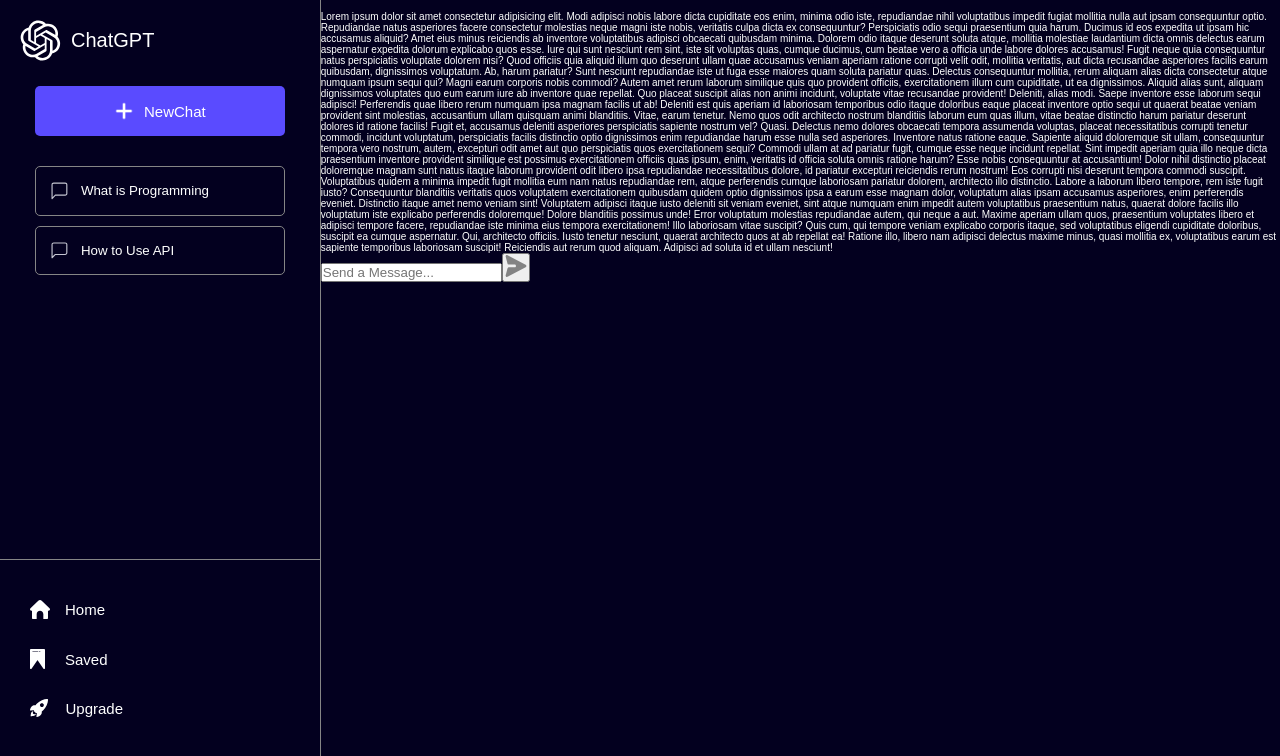
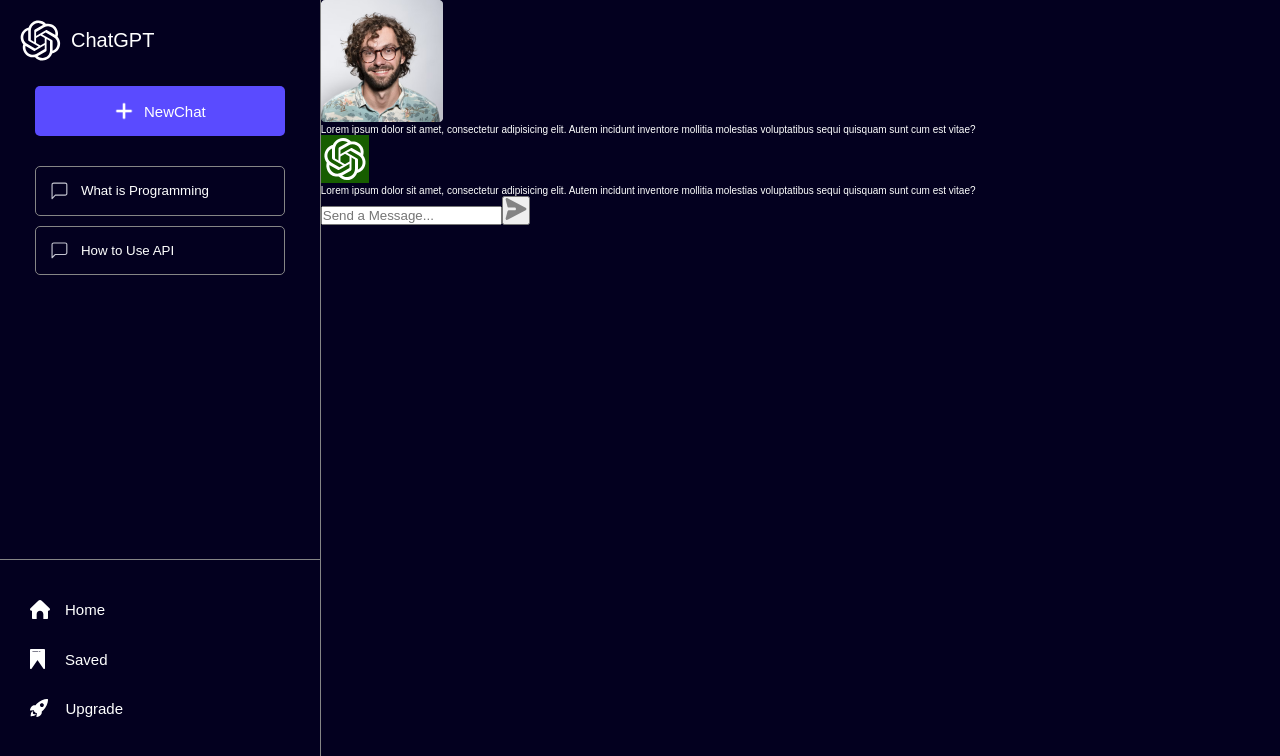
Before and after one commit to Sreejesh06/ChatBot, a React (Create React App) app in the folder chatbot/: page / in a window 1280 px wide. Shown: the top 756 px of the page. Built offline with nearby package versions, Linux system fonts and the light colour scheme; a web font is replaced by a local one.

Commit message:
refactor: Add user and GPT logo images to chat component for improved visual representation

```diff
--- a/chatbot/src/App.jsx
+++ b/chatbot/src/App.jsx
@@ -6,6 +6,8 @@
 import savedicon from "./assets/bookmark.svg";
 import upgradeicon from "./assets/rocket.svg";
 import sendbtn from "./assets/send.svg";
+import usericon from "./assets/user-icon.png";
+import gptImgLogo from "./assets/chatgptLogo.svg";
 function App() {
   return (
     <div className="App">
@@ -51,28 +53,12 @@
         <div className="chats">
 
           <div className="chat">
-            <img src="" alt="" />
-            <p className="txt">Lorem ipsum dolor sit amet consectetur adipisicing elit. Modi adipisci nobis labore dicta cupiditate eos enim, minima odio iste, repudiandae nihil voluptatibus impedit fugiat mollitia nulla aut ipsam consequuntur optio.
-            Repudiandae natus asperiores facere consectetur molestias neque magni iste nobis, veritatis culpa dicta ex consequuntur? Perspiciatis odio sequi praesentium quia harum. Ducimus id eos expedita ut ipsam hic accusamus aliquid?
-            Amet eius minus reiciendis ab inventore voluptatibus adipisci obcaecati quibusdam minima. Dolorem odio itaque deserunt soluta atque, mollitia molestiae laudantium dicta omnis delectus earum aspernatur expedita dolorum explicabo quos esse.
-            Iure qui sunt nesciunt rem sint, iste sit voluptas quas, cumque ducimus, cum beatae vero a officia unde labore dolores accusamus! Fugit neque quia consequuntur natus perspiciatis voluptate dolorem nisi?
-            Quod officiis quia aliquid illum quo deserunt ullam quae accusamus veniam aperiam ratione corrupti velit odit, mollitia veritatis, aut dicta recusandae asperiores facilis earum quibusdam, dignissimos voluptatum. Ab, harum pariatur?
-            Sunt nesciunt repudiandae iste ut fuga esse maiores quam soluta pariatur quas. Delectus consequuntur mollitia, rerum aliquam alias dicta consectetur atque numquam ipsum sequi qui? Magni earum corporis nobis commodi?
-            Autem amet rerum laborum similique quis quo provident officiis, exercitationem illum cum cupiditate, ut ea dignissimos. Aliquid alias sunt, aliquam dignissimos voluptates quo eum earum iure ab inventore quae repellat.
-            Quo placeat suscipit alias non animi incidunt, voluptate vitae recusandae provident! Deleniti, alias modi. Saepe inventore esse laborum sequi adipisci! Perferendis quae libero rerum numquam ipsa magnam facilis ut ab!
-            Deleniti est quis aperiam id laboriosam temporibus odio itaque doloribus eaque placeat inventore optio sequi ut quaerat beatae veniam provident sint molestias, accusantium ullam quisquam animi blanditiis. Vitae, earum tenetur.
-            Nemo quos odit architecto nostrum blanditiis laborum eum quas illum, vitae beatae distinctio harum pariatur deserunt dolores id ratione facilis! Fugit et, accusamus deleniti asperiores perspiciatis sapiente nostrum vel? Quasi.
-            Delectus nemo dolores obcaecati tempora assumenda voluptas, placeat necessitatibus corrupti tenetur commodi, incidunt voluptatum, perspiciatis facilis distinctio optio dignissimos enim repudiandae harum esse nulla sed asperiores. Inventore natus ratione eaque.
-            Sapiente aliquid doloremque sit ullam, consequuntur tempora vero nostrum, autem, excepturi odit amet aut quo perspiciatis quos exercitationem sequi? Commodi ullam at ad pariatur fugit, cumque esse neque incidunt repellat.
-            Sint impedit aperiam quia illo neque dicta praesentium inventore provident similique est possimus exercitationem officiis quas ipsum, enim, veritatis id officia soluta omnis ratione harum? Esse nobis consequuntur at accusantium!
-            Dolor nihil distinctio placeat doloremque magnam sunt natus itaque laborum provident odit libero ipsa repudiandae necessitatibus dolore, id pariatur excepturi reiciendis rerum nostrum! Eos corrupti nisi deserunt tempora commodi suscipit.
-            Voluptatibus quidem a minima impedit fugit mollitia eum nam natus repudiandae rem, atque perferendis cumque laboriosam pariatur dolorem, architecto illo distinctio. Labore a laborum libero tempore, rem iste fugit iusto?
-            Consequuntur blanditiis veritatis quos voluptatem exercitationem quibusdam quidem optio dignissimos ipsa a earum esse magnam dolor, voluptatum alias ipsam accusamus asperiores, enim perferendis eveniet. Distinctio itaque amet nemo veniam sint!
-            Voluptatem adipisci itaque iusto deleniti sit veniam eveniet, sint atque numquam enim impedit autem voluptatibus praesentium natus, quaerat dolore facilis illo voluptatum iste explicabo perferendis doloremque! Dolore blanditiis possimus unde!
-            Error voluptatum molestias repudiandae autem, qui neque a aut. Maxime aperiam ullam quos, praesentium voluptates libero et adipisci tempore facere, repudiandae iste minima eius tempora exercitationem! Illo laboriosam vitae suscipit?
-            Quis cum, qui tempore veniam explicabo corporis itaque, sed voluptatibus eligendi cupiditate doloribus, suscipit ea cumque aspernatur. Qui, architecto officiis. Iusto tenetur nesciunt, quaerat architecto quos at ab repellat ea!
-            Ratione illo, libero nam adipisci delectus maxime minus, quasi mollitia ex, voluptatibus earum est sapiente temporibus laboriosam suscipit! Reiciendis aut rerum quod aliquam. Adipisci ad soluta id et ullam nesciunt!</p>
-
+            <img src={usericon} alt="" />
+           <p className="txt">Lorem ipsum dolor sit amet, consectetur adipisicing elit. Autem incidunt inventore mollitia molestias voluptatibus sequi quisquam sunt cum est vitae?</p>
+          </div>
+          <div className="chat">
+            <img src={gptImgLogo} alt="" />
+           <p className="txt">Lorem ipsum dolor sit amet, consectetur adipisicing elit. Autem incidunt inventore mollitia molestias voluptatibus sequi quisquam sunt cum est vitae?</p>
           </div>
         </div>
 
```
